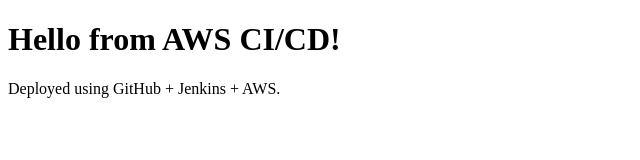
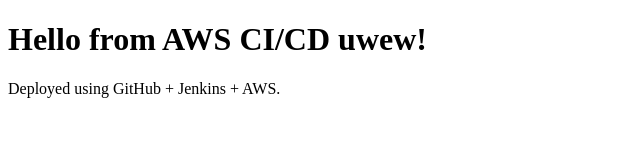
Before and after one commit to TayyabALi32/aws-cicd-demo, a plain HTML site: page index.html in a window 1280 px wide. Shown: the whole page, without its empty margins (0-640 px from the left). Drawn offline with Linux system fonts and the light colour scheme.

Commit message:
Update index.html

```diff
--- a/index.html
+++ b/index.html
@@ -4,7 +4,7 @@
     <title>AWS CI/CD Demo</title>
 </head>
 <body>
-    <h1>Hello from AWS CI/CD!</h1>
+    <h1>Hello from AWS CI/CD uwew!</h1>
     <p>Deployed using GitHub + Jenkins + AWS.</p>
 </body>
 </html>
```
